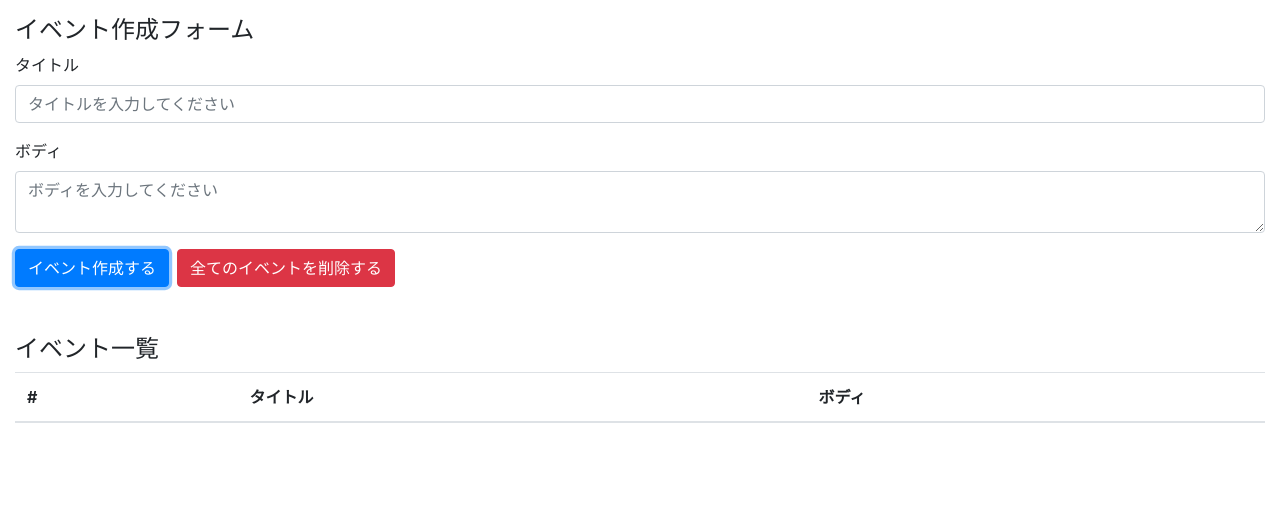
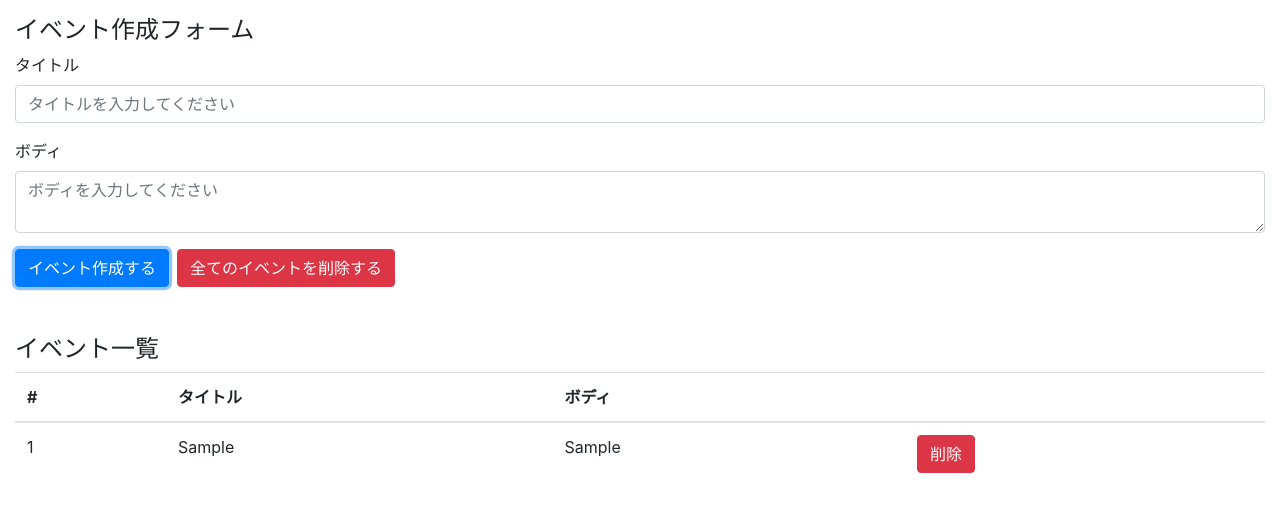
Before and after one commit to olafpapa/react-hooks-study, a React (Create React App) app: page / in a window 1280 px wide. Both pictures are taken after typing "Sample", "Sample" into the empty fields and a click on the button "イベント作成する". Shown: the top 512 px of the page. Built offline with nearby package versions, Linux system fonts and the light colour scheme.

Commit message:
DELETE_EVENT reducer追加。

```diff
--- a/src/components/App.js
+++ b/src/components/App.js
@@ -1,6 +1,7 @@
 import React, { useReducer, useState } from 'react'
 import 'bootstrap/dist/css/bootstrap.min.css';
 import reducer from '../reducers'
+import Event from './Event'
 
 const App = props => {
 
@@ -19,7 +20,6 @@
     setBody('')
   }
 
-  console.log({state})
   return (
     <div className="container-fluid">
       <h4 className="mt-3">イベント作成フォーム</h4>
@@ -46,15 +46,14 @@
           <th scope="col">#</th>
           <th scope="col">タイトル</th>
           <th scope="col">ボディ</th>
+          <th></th>
         </tr>
         </thead>
         <tbody>
-
+        { state.map((event, index) => (<Event key={ index } event={ event } dispatch={ dispatch }/>)) }
         </tbody>
       </table>
     </div>
   )
 }
-
-
 export default App
--- /dev/null
+++ b/src/components/Event.js
@@ -0,0 +1,23 @@
+import React from 'react'
+
+const Event = ({ event, dispatch }) => {
+  const { id } = event
+  const handleClickDeleteButton = () => {
+    dispatch({
+      type: 'DELETE_EVENT',
+      id
+    })
+  }
+  return (
+    <tr>
+      <td>{ id }</td>
+      <td>{ event.title }</td>
+      <td>{ event.body }</td>
+      <td>
+        <button type="button" className="btn btn-danger" onClick={ handleClickDeleteButton }>削除</button>
+      </td>
+    </tr>
+  )
+
+}
+export default Event
--- a/src/reducers/index.js
+++ b/src/reducers/index.js
@@ -7,7 +7,7 @@
       return [...state, { id, ...event }]
 
     case 'DELETE_EVENT':
-      return state
+      return state.filter(event => event.id !== action.id)
 
     case 'DELETE_ALL_EVENTS':
       return []
@@ -17,5 +17,4 @@
 
   }
 }
-
 export default events
```
